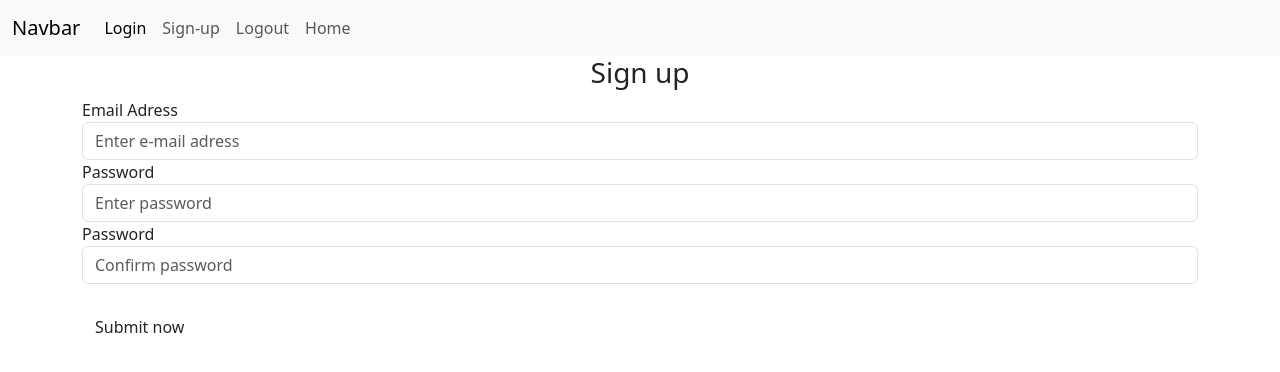
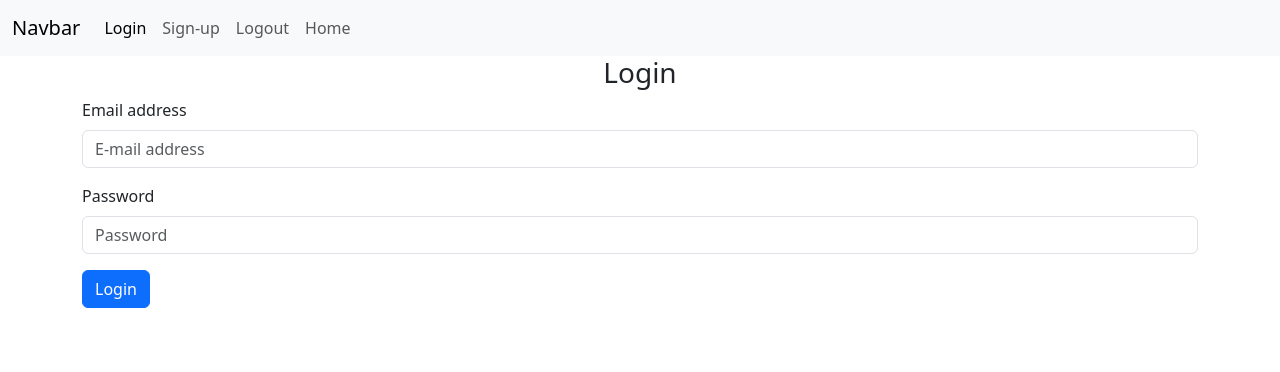
Before and after one commit to Reinder15/Webtechnologie_project, a Flask app: page /login in a window 1280 px wide. Shown: the top 372 px of the page. Run offline with Flask 3, Linux system fonts and the light colour scheme.

Commit message:
Verder uitgewerkt

```diff
--- a/Website/auth.py
+++ b/Website/auth.py
@@ -1,15 +1,30 @@
-from flask import Blueprint, render_template
+from flask import Blueprint, render_template, request, flash
 
 auth = Blueprint('auth', __name__)
 
-@auth.route('/login')
+@auth.route('/login', methods=['GET', 'POST'])
 def login():
-    return render_template("login.html", text="Testing")
+    return render_template("login.html")
 
 @auth.route('/logout')
 def logout():
     return "<p>logout</p>"
 
-@auth.route('/sign-up')
+@auth.route('/sign-up', methods=['GET', 'POST'])
 def sign_up():
+    if request.method == 'POST':
+        email = request.form.get('email')
+        password1 = request.form.get('password1')
+        password2 = request.form.get('password2')
+
+        if len(email) < 4:
+            flash("Email must be longer than 3 characters", category='error')
+        elif password1 != password2:
+            flash("Passwords don/'t match", category='error')
+        elif len(password1) <= 7:
+            flash("Password must be at least 8 characters", category='error')
+        else:
+            flash("Account created!", category='succes')
+
+
     return render_template("sign_up.html")
--- a/Website/templates/base.html
+++ b/Website/templates/base.html
@@ -10,6 +10,11 @@
       integrity="sha384-T3c6CoIi6uLrA9TneNEoa7RxnatzjcDSCmG1MXxSR1GAsXEV/Dwwykc2MPK8M2HN"
       crossorigin="anonymous"
     />
+    <link
+    rel="stylesheet"
+    href="https://stackpath.bootstrapcdn.com/font-awesome/4.7.0/css/font-awesome.min.css"
+    crossorigin="anonymous"
+  />
   </head>
   <body>
     <nav class="navbar navbar-expand-lg bg-body-tertiary">
@@ -49,6 +54,27 @@
       </div>
     </nav>
 
+    {% with messages = get_flashed_messages(with_categories=true) %}
+    {% if messages %}
+      {% for category, message in messages %}
+      {% if category == 'error' %}
+      <div class="alert alert-danger alter-dismissable fade show" role="alert">
+        {{message}}
+        <button type="button" class="close" data-dismiss="alert">
+          <span aria-hidden="true">&times;</span>
+        </button>
+      </div>
+      {% else %}
+      <div class="alert alert-succes alter-dismissable fade show" role="alert">
+        {{message}}
+        <button type="button" class="close" data-dismiss="alert">
+          <span aria-hidden="true">&times;</span>
+        </button>
+      </div>
+      {% endif %}
+      {% endfor %}
+    {% endif %}
+    {% endwith %}
     <div class="container">{% block content%} {% endblock %}</div>
 
     <script
--- a/Website/templates/login.html
+++ b/Website/templates/login.html
@@ -1,38 +1,27 @@
 {% extends "base.html" %} {% block title %}Login{% endblock %} {% block
 content%}
 <form method="POST">
-  <h3 align="center">Sign up</h3>
-  <div class="form-group">
-    <label for="email"> Email Adress</label>
+  <h3 align="center">Login</h3>
+  <div class="mb-3">
+    <label for="email" class="form-label">Email address</label>
     <input
-      type="email"
-      class="form-control"
-      id="email"
-      name="email"
-      placeholder="Enter e-mail adress"
+    type="email"
+    class="form-control"
+    id="email"
+    name="email"
+    placeholder="E-mail address"
     />
   </div>
-  <div class="form-group">
-    <label for="password1"> Password</label>
+  <div class="mb-3">
+    <label for="password" class="form-label">Password</label>
     <input
       type="password"
       class="form-control"
-      id="password1"
-      name="password1"
-      placeholder="Enter password"
+      id="password"
+      name="password"
+      placeholder="Password"
     />
   </div>
-  <div class="form-group">
-    <label for="password2"> Password</label>
-    <input
-      type="password"
-      class="form-control"
-      id="password2"
-      name="password2"
-      placeholder="Confirm password"
-    />
-    <br />
-    <button type="submit" class="btn btn-primay">Submit now</button>
-  </div>
+  <button type="submit" class="btn btn-primary">Login</button>
 </form>
 {% endblock %}
```
Also changed, not shown: Website/__init__.py (+7 -0 lines), Website/models.py (+12 -0 lines), Website/templates/sign_up.html (+36 -3 lines).
